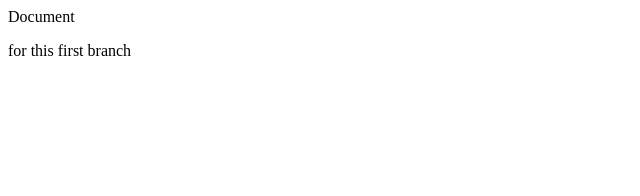
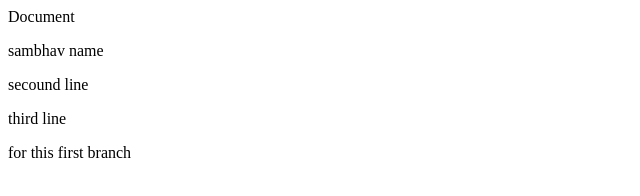
Before and after one commit to sambhavjain536/test01, a plain HTML site: page index.html in a window 1280 px wide. Shown: the whole page, without its empty margins (0-640 px from the left). Drawn offline with Linux system fonts and the light colour scheme.

Commit message:
#sambhav for squash test01 (#3)
macc ---98320633

```diff
--- a/index.html
+++ b/index.html
@@ -6,6 +6,9 @@
     <meta name="viewport" content="width=device-width, initial-scale=1.0">
     <titl class="fill out ">Document</title>
 </head>
+<p> sambhav name </p>
+<p>secound line</p>
+<p>third line</p>
 <body>
     <p> for this  first branch </p>
 </body>
```
